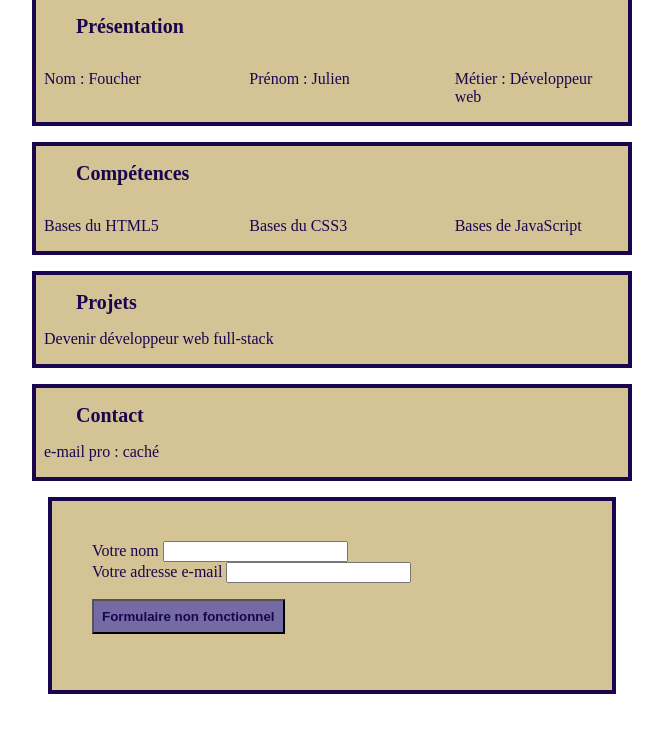
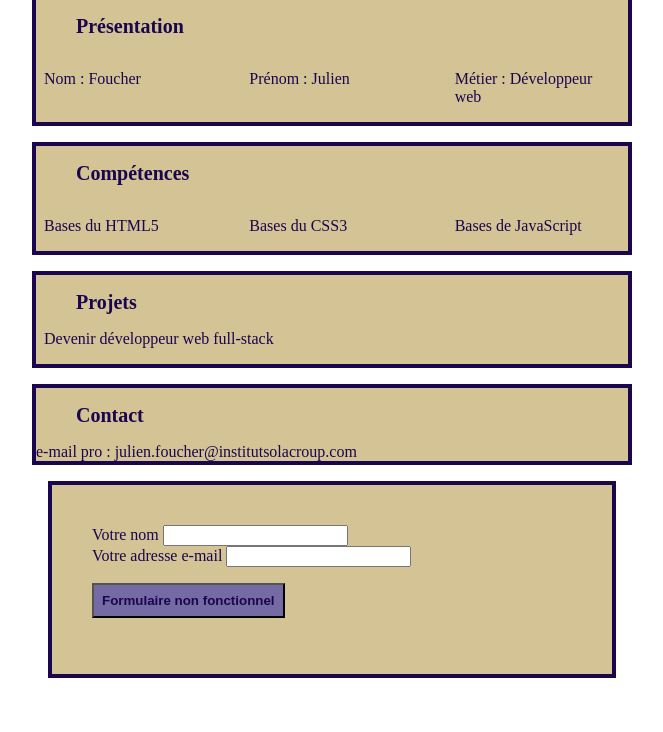
Before and after one commit to julienfoucher-blip/page-perso, a plain HTML site: page index.html in a window 1280 px wide. Shown: the part 124-856 px from the top of the page, without its empty margins (308-971 px from the left). Drawn offline with Linux system fonts and the light colour scheme.

Commit message:
Ajout de l'adresse e-mail

```diff
--- a/index.html
+++ b/index.html
@@ -44,7 +44,7 @@
       </section>
       <section id="contact">
         <h2>Contact</h2>
-        <p>e-mail pro : caché</p>
+        e-mail pro : julien.foucher@institutsolacroup.com
       </section>
       <form id="formulaire">
         <label for="nom">Votre nom</label>
```
